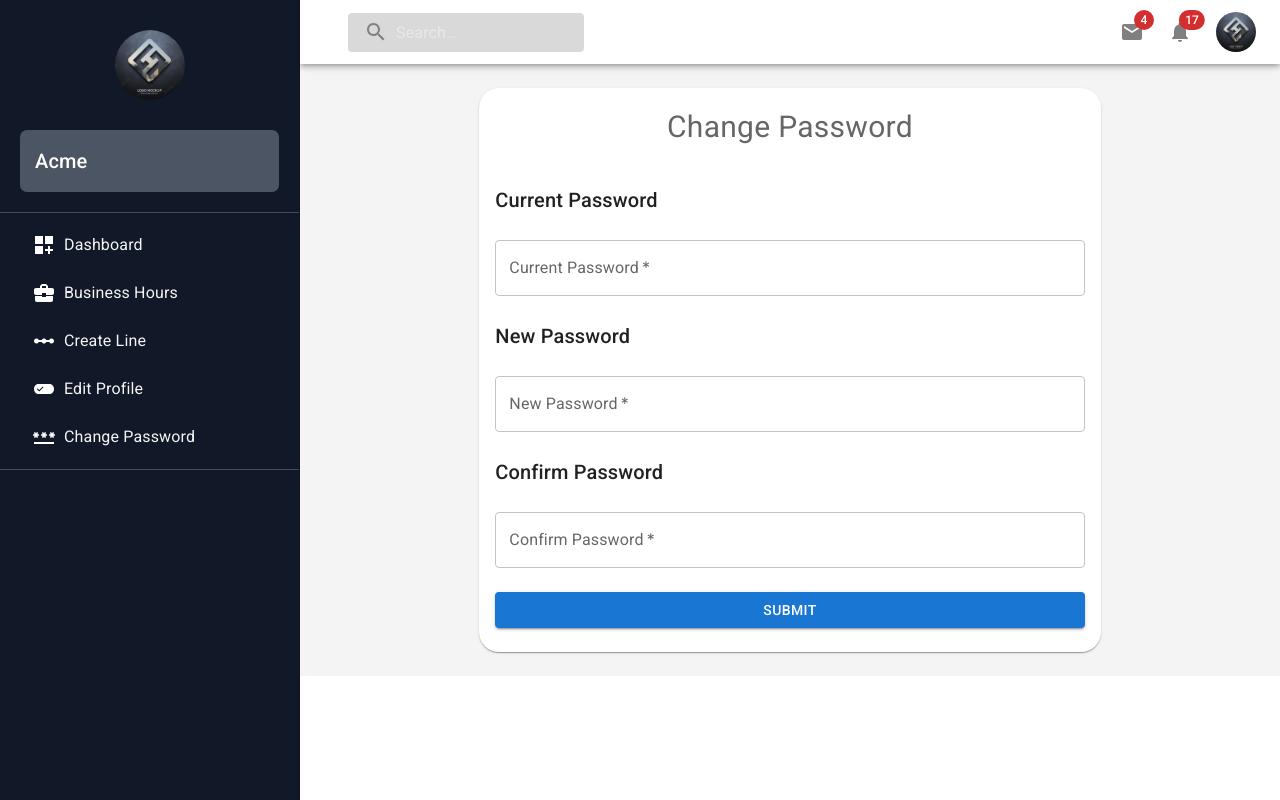
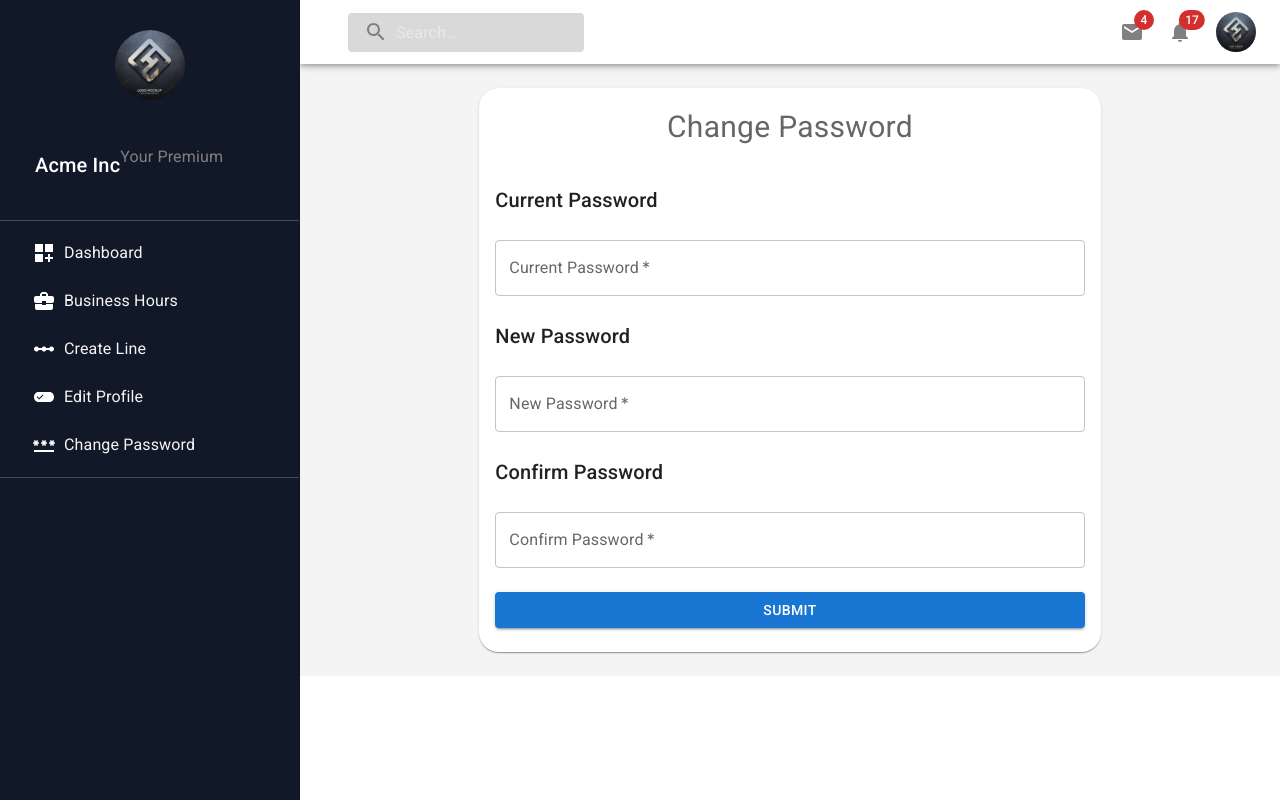
Before and after one commit to Efiamotu-1/qolom, a React (Create React App) app: page /changepassword in a window 1280 px wide. Built offline with nearby package versions, Linux system fonts and the light colour scheme.

Commit message:
added changes to the sidebar and navbar

```diff
--- a/src/components/Layout.js
+++ b/src/components/Layout.js
@@ -38,7 +38,7 @@ whiteBg : {
    marginLeft : '20px',
    marginRight : '20px',
    borderRadius : 7,
-   background : '#4B5563',
+   background : '#1F293',
    width : 'auto',
    padding : 15,
    marginBottom : '20px'
@@ -120,8 +120,8 @@ function ResponsiveDrawer(props) {
             className={classes.center}
           />
            <div className={classes.whiteBg}>
-            <Typography variant="h6" color="white">Acme</Typography>
-            <Typography paragraph></Typography>
+            <Typography variant="h6" color="white">Acme Inc</Typography>
+            <Typography paragraph color="gray">Your Premium</Typography>
           </div>
 
 <Divider className={classes.divider}/>
```
